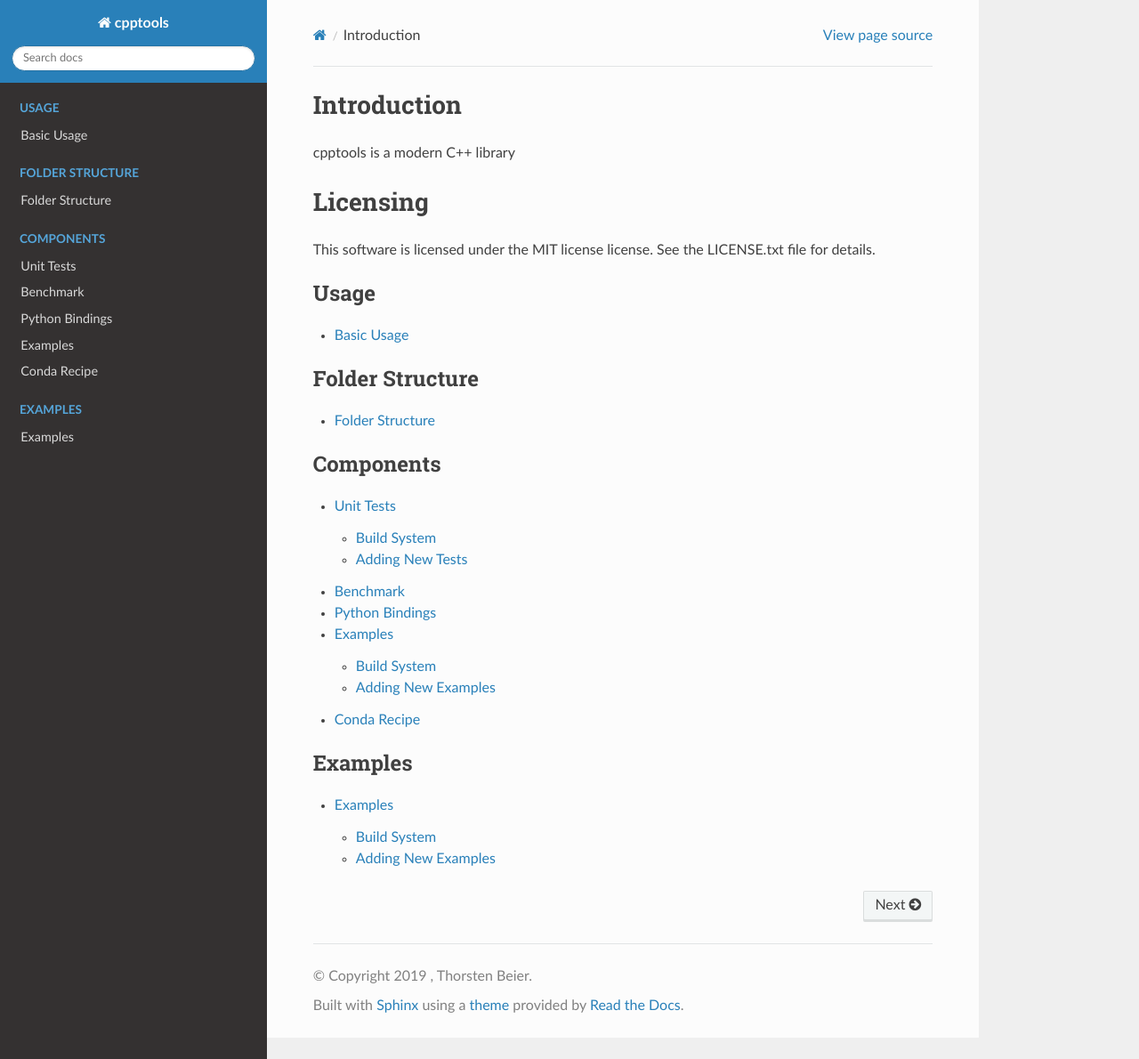
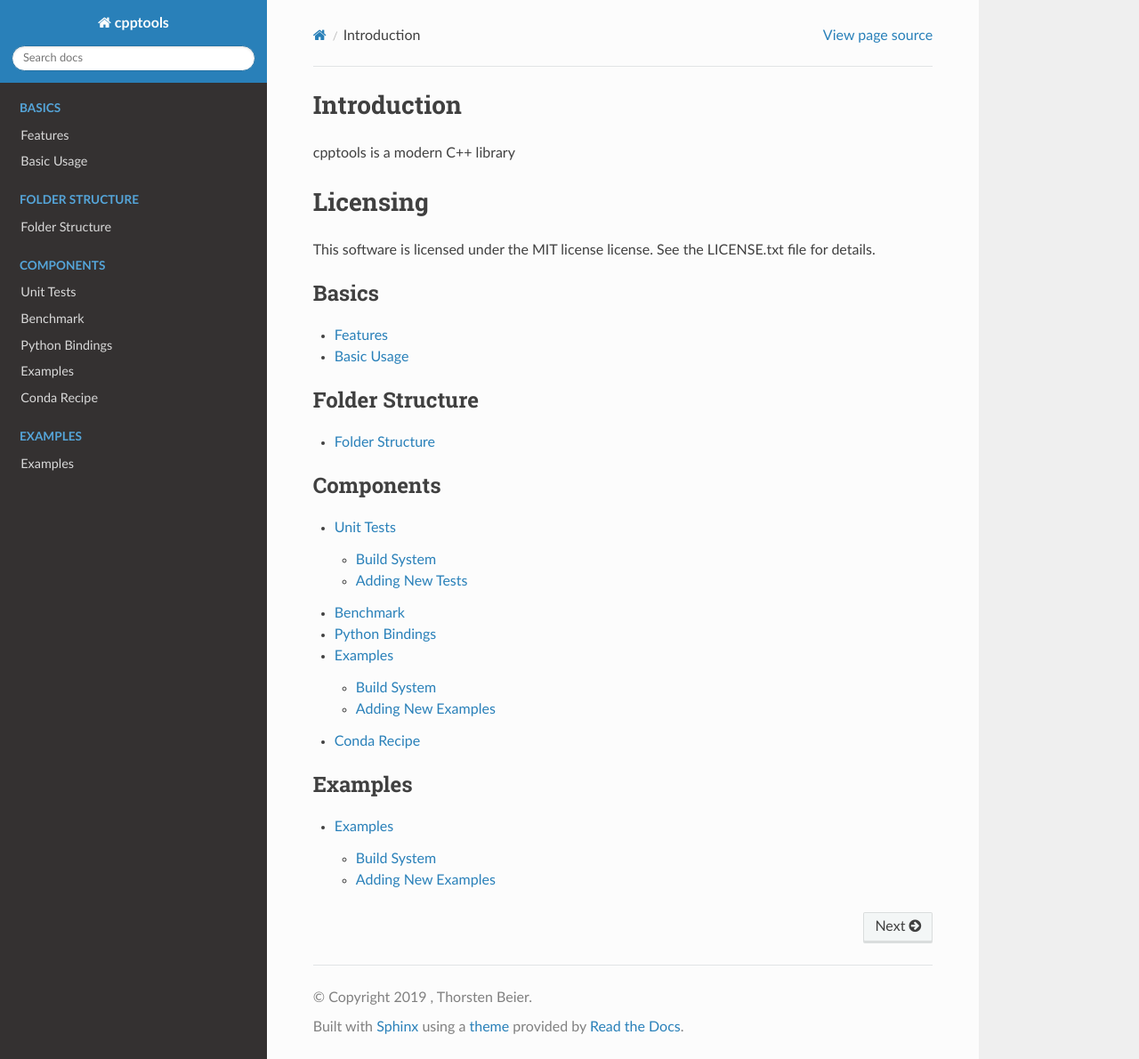
Before and after one commit to DerThorsten/cpptools, a Sphinx documentation site: the page built from docs/source/index.rst, in a window 1280 px wide and 1190 px high. Shown: the whole window at 89% size. Built offline with Sphinx 7.4.7 and the Read the Docs theme 2.0.0, drawn with Linux system fonts in a browser that asks for light colours; pages that are not in the unit, such as notebooks, are missing from menus; some of the changed lines change nothing that is shown.

Commit message:
update rendered project

```diff
--- /dev/null
+++ b/docs/source/features.rst
@@ -0,0 +1,16 @@
+Features
+============
+
+
+    * CMake build system
+    * C++ Unit Tests with `Doctest <https://cpp-cookiecutter.readthedocs.io/en/latest/unit_tests.html>`_
+    * `Benchmark code with google benchmark <https://cpp-cookiecutter.readthedocs.io/en/latest/benchmark.html>`_
+    * Continous Integration:
+        * `azure-pipelines <https://dev.azure.com/derthorstenbeier/cpptools/_build/latest?definitionId=1&branchName=master>`_
+        * `circle-ci <https://circleci.com/gh/DerThorsten/cpptools/tree/master>`_
+        * `travis-ci <https://travis-ci.org/DerThorsten/cpptools>`_
+    * bumpversion for version handling
+    * Documentation with sphinx breathe and on
+      `readthedocs <http://cpptools.readthedocs.io/en/latest/?badge=latest>`_
+    * Conda Recipe Included
+    * Python bindings are created via `pybind11 <https://github.com/pybind/pybind11>`_
--- a/docs/source/index.rst
+++ b/docs/source/index.rst
@@ -12,9 +12,10 @@ This software is licensed under the MIT license license. See the LICENSE.txt fil
 
 
 .. toctree::
-   :caption: Usage
+   :caption: Basics
    :maxdepth: 2
 
+   features
    basic_usage
 
 .. toctree::
```
